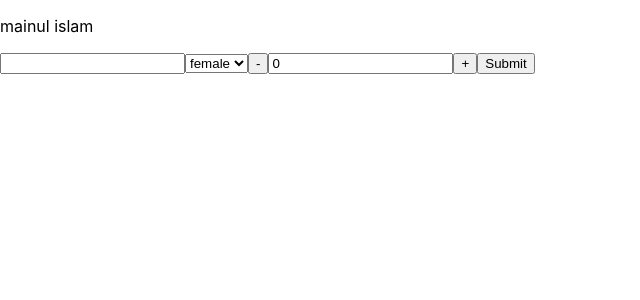
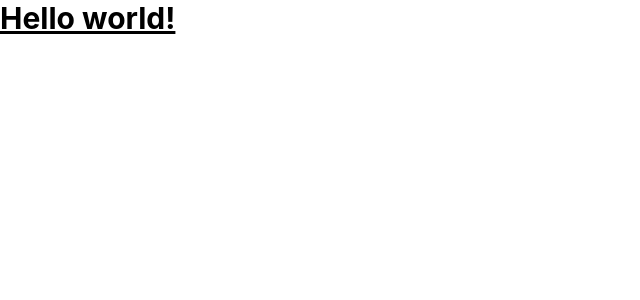
Before and after one commit to Mainul163/newinterviewprojecct, a React (Create React App) app: page / in a window 1280 px wide. Shown: the top 300 px of the page, without its empty margins (0-640 px from the left). Built offline with nearby package versions, Linux system fonts and the light colour scheme.

Commit message:
aff tawlied css

```diff
--- /dev/null
+++ b/postcss.config.js
@@ -0,0 +1,6 @@
+module.exports = {
+  plugins: {
+    tailwindcss: {},
+    autoprefixer: {},
+  },
+}
--- a/src/App.js
+++ b/src/App.js
@@ -1,60 +1,11 @@
 import { useState } from "react";
 import "./App.css";
 import { useForm } from "react-hook-form";
+import Header from "./components/Header";
 function App() {
-  const defaultValues = {
-    firstName: "bill",
-    lastName: "luo",
-    email: "bluebill1049@hotmail.com",
-  };
-  let [num, setNum] = useState(0);
-  let incNum = () => {
-    setNum(Number(num) + 1);
-  };
-  let decNum = () => {
-    if (num > 0) {
-      setNum(num - 1);
-    }
-  };
-  let handleChange = (e) => {
-    setNum(e.target.value);
-  };
-  const { register, handleSubmit } = useForm();
-  const onSubmit = (data) => {
-    if (data.firstName == "" || data.gender == "") {
-      data.firstName = defaultValues.firstName;
-      data.num = num;
-      console.log(data);
-    } else {
-      console.log(data);
-    }
-  };
   return (
-    <div className="">
-      <p>mainul islam</p>
-      <form onSubmit={handleSubmit(onSubmit)}>
-        <input {...register("firstName")} name="name" />
-        <select {...register("gender")}>
-          <option value="female">female</option>
-          <option value="male">male</option>
-          <option value="other">other</option>
-        </select>
-        <button class="btn btn-outline-primary" type="button" onClick={decNum}>
-          -
-        </button>
-
-        <input
-          type="text"
-          class="form-control"
-          value={num}
-          onChange={handleChange}
-        />
-
-        <button class="btn btn-outline-primary" type="button" onClick={incNum}>
-          +
-        </button>
-        <input type="submit" />
-      </form>
+    <div className="w-screen h-auto flex flex-col">
+      <Header />
     </div>
   );
 }
--- /dev/null
+++ b/src/components/Header.jsx
@@ -0,0 +1,11 @@
+import React from "react";
+
+const Header = () => {
+  return (
+    <div>
+      <h1 className="text-3xl font-bold underline">Hello world!</h1>
+    </div>
+  );
+};
+
+export default Header;
--- /dev/null
+++ b/src/components/index.jsx
@@ -0,0 +1 @@
+export { default as Headder } from "./Header";
--- a/src/index.css
+++ b/src/index.css
@@ -1,3 +1,8 @@
+@tailwind base;
+@tailwind components;
+@tailwind utilities;
+
+
 body {
   margin: 0;
   font-family: -apple-system, BlinkMacSystemFont, 'Segoe UI', 'Roboto', 'Oxygen',
--- /dev/null
+++ b/tailwind.config.js
@@ -0,0 +1,8 @@
+/** @type {import('tailwindcss').Config} */
+module.exports = {
+  content: ["./src/**/*.{js,jsx,ts,tsx}"],
+  theme: {
+    extend: {},
+  },
+  plugins: [],
+};
```
Also changed, not shown: package.json (+9 -0 lines), 1 other file (tests, documents, lock files or other folders).
